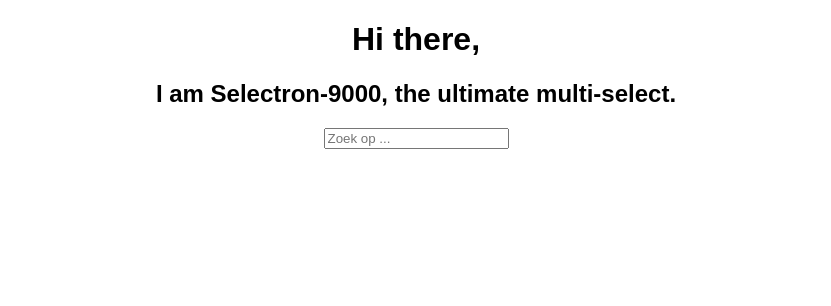
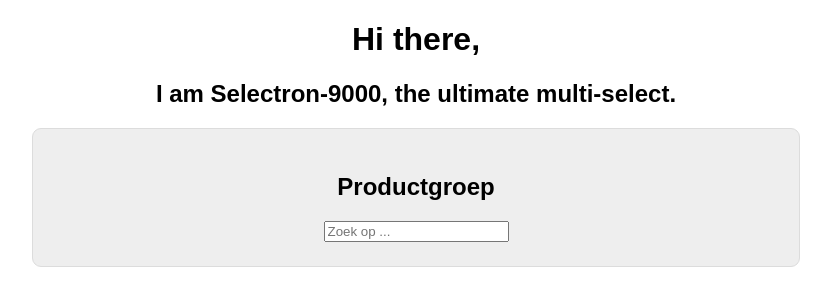
Before and after one commit to xblackbytesx/selectron-9000, a React (Create React App) app: page / in a window 1280 px wide. Shown: the top 306 px of the page, without its empty margins (224-1055 px from the left). Built offline with nearby package versions, Linux system fonts and the light colour scheme.

Commit message:
Super basic styling added. Introduced some more semantics to the JSX templating.

```diff
--- a/src/App.js
+++ b/src/App.js
@@ -12,10 +12,13 @@ class App extends Component {
 
     return (
       <div className="App">
-        <h1>Hi there,</h1>
-        <h2>I am Selectron-9000, the ultimate multi-select.</h2>
-
-        <Selectron />
+        <header>
+          <h1>Hi there,</h1>
+          <h2>I am Selectron-9000, the ultimate multi-select.</h2>
+        </header>
+        <section className="filter-results">
+          <Selectron />
+        </section>
       </div>
     );
   }
--- a/src/App.scss
+++ b/src/App.scss
@@ -1,3 +1,8 @@
 .App {
   text-align: center;
 }
+
+.filter-results {
+  margin: 0 auto;
+  max-width: 768px;
+}
--- a/src/components/selectron/selectron.js
+++ b/src/components/selectron/selectron.js
@@ -1,9 +1,17 @@
 import React from 'react';
 import SearchBox from '../search-box/search-box';
+import './selectron.css';
 
 const Selectron = (props) => (
   <div className="selectron">
-    <SearchBox placeholder="Zoek op ..." />
+    <div className="selectron__wrapper">
+      <div className="selectron__title">
+        <h1>Productgroep</h1>
+      </div>
+      <div className="selectron__content">
+        <SearchBox placeholder="Zoek op ..." />
+      </div>
+    </div>
   </div>
 )
 
--- /dev/null
+++ b/src/components/selectron/selectron.scss
@@ -0,0 +1,15 @@
+$gutter: 24px;
+$gutter-half: ($gutter / 2);
+
+$selectron-bg-color: #EEE;
+$selectron-border-color: darken($selectron-bg-color, 7);
+
+.selectron {
+  background-color: $selectron-bg-color;
+  border: 1px solid $selectron-border-color;
+  border-radius: 9px;
+
+  &__wrapper {
+    padding: $gutter;
+  }
+}
```
